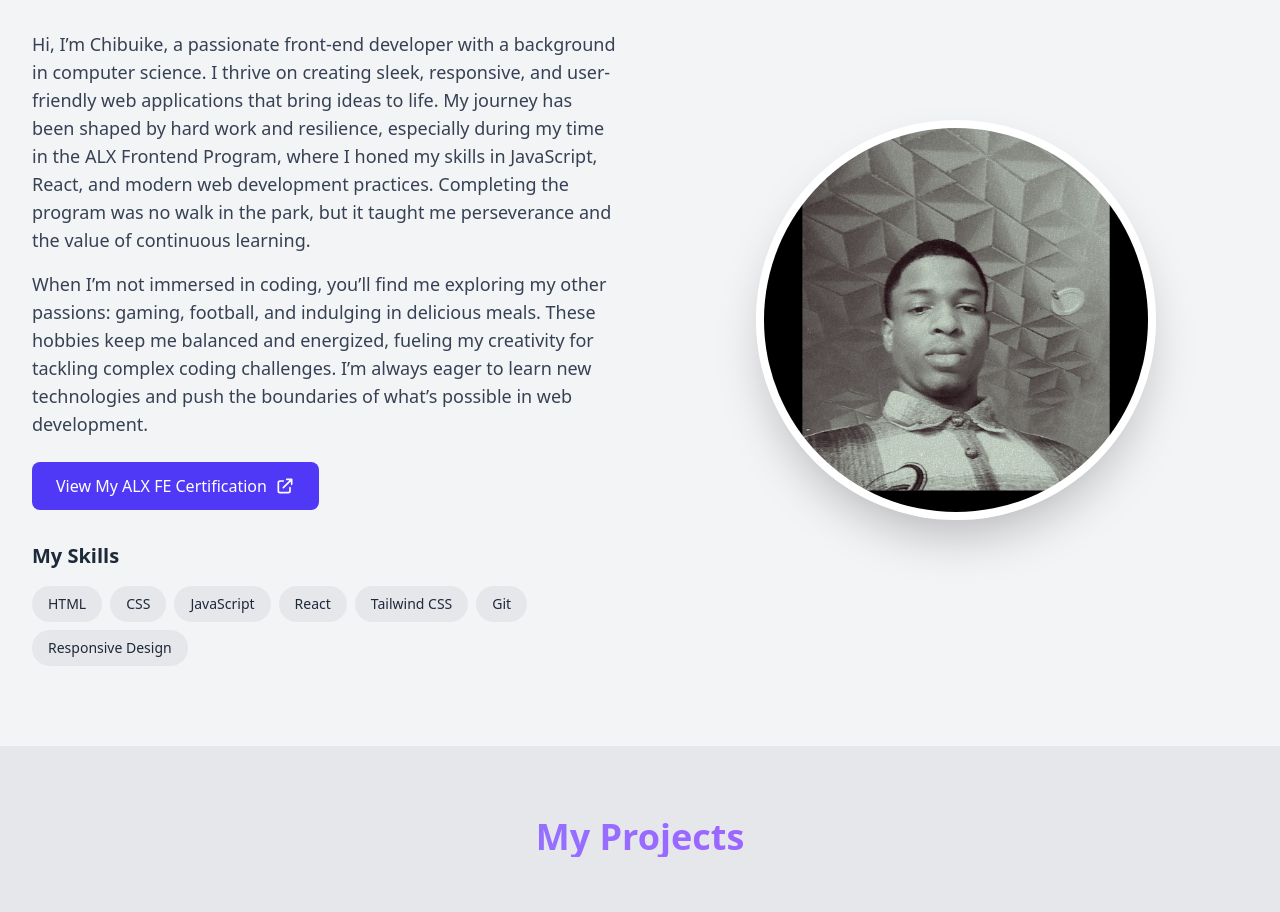
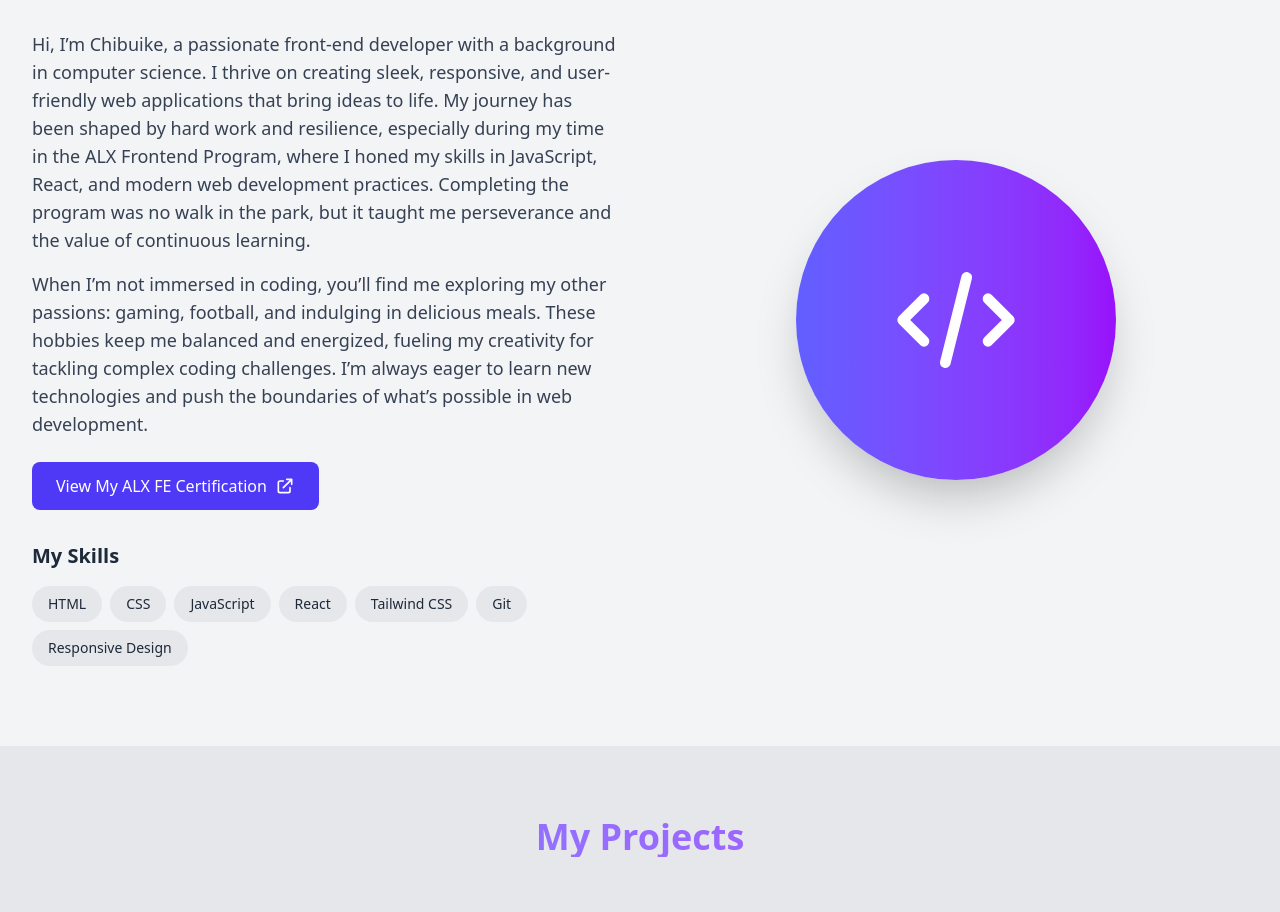
Before and after one commit to Oracle00999/My-Portfolio-Website, a React (Vite) app in the folder portfolio 2.0/: page / in a window 1280 px wide. Shown: the part 906-1818 px from the top of the page. Built offline with nearby package versions, Linux system fonts and the light colour scheme; grey boxes are pictures that could not be loaded.

Commit message:
Update About.jsx

```diff
--- a/portfolio 2.0/src/Components/About.jsx
+++ b/portfolio 2.0/src/Components/About.jsx
@@ -1,7 +1,5 @@
 import React from "react";
 import { motion } from "framer-motion";
-// import profileImage from "../assets/tobeupdated.webp";
-import profileImage from "../assets/profile.jpg";
 
 const About = () => {
   const skills = [
@@ -97,11 +95,23 @@ const About = () => {
             transition={{ duration: 0.8, delay: 0.2 }}
             className="hidden md:flex justify-center"
           >
-            <img
-              src={profileImage} // Replace with your photo or illustration
-              alt="Your Name"
-              className="w-80 h-80 md:w-64 md:h-64 lg:w-100 lg:h-100 rounded-full object-cover border-8 border-white shadow-2xl"
-            />
+            {/* Replace this with your preferred visual element */}
+            <div className="w-64 h-64 lg:w-80 lg:h-80 bg-gradient-to-r from-indigo-500 to-purple-600 rounded-full flex items-center justify-center shadow-2xl">
+              <svg
+                xmlns="http://www.w3.org/2000/svg"
+                className="h-32 w-32 text-white"
+                fill="none"
+                viewBox="0 0 24 24"
+                stroke="currentColor"
+              >
+                <path
+                  strokeLinecap="round"
+                  strokeLinejoin="round"
+                  strokeWidth={2}
+                  d="M10 20l4-16m4 4l4 4-4 4M6 16l-4-4 4-4"
+                />
+              </svg>
+            </div>
           </motion.div>
         </div>
       </div>
```
